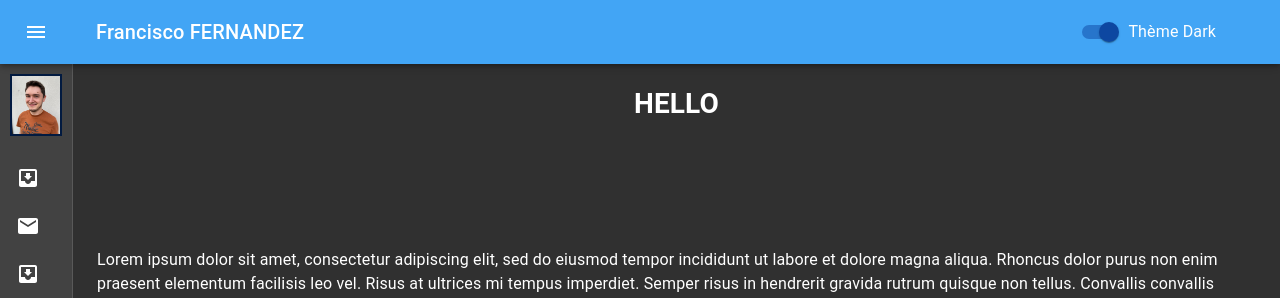
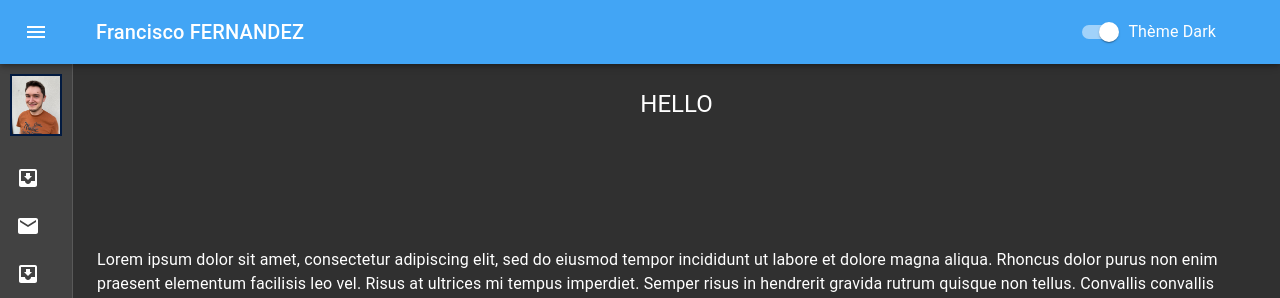
Before and after one commit to Bedhiver/websitefrancisco, a React (Create React App) app: page / in a window 1280 px wide. Shown: the top 298 px of the page. Built offline with nearby package versions, Linux system fonts and the light colour scheme.

Commit message:
refactor: refactor drawerleft to make another component

```diff
--- a/src/App.js
+++ b/src/App.js
@@ -1,12 +1,8 @@
-import { BrowserRouter as Router, Route, Switch } from "react-router-dom";
-import CustomButton from "./components/CustomButton";
-import NotFound from "./components/NotFound";
 import DrawerLeft from "./components/DrawerLeft";
 import React, { useState } from "react";
 import DefaultTheme from "./themes/DefaultTheme";
 import { ThemeProvider } from "@material-ui/styles";
 import { translateTo } from "./languages/translations";
-import CustomLink from "./components/CustomLink";
 
 export default function App() {
   const [isDark, setTheme] = useState(true);
--- a/src/components/DrawerLeft.js
+++ b/src/components/DrawerLeft.js
@@ -21,10 +21,7 @@
 import SwitchTheme from "./SwitchTheme";
 import profilePhoto from "./../assets/photoprofil.jpg";
 import DrawerStyle from "./../styles/DrawerStyle";
-import { BrowserRouter as Router, Route, Switch } from "react-router-dom";
-import CustomLink from "./CustomLink";
-import CustomButton from "./CustomButton";
-import NotFound from "./NotFound";
+import Main from "./Main";
 
 export default function MiniDrawer(props) {
   const classes = DrawerStyle();
@@ -65,7 +62,7 @@
           >
             <MenuIcon />
           </IconButton>
-          <Typography variant="h6" noWrap>
+          <Typography variant="h6" noWrap color="secondary">
             Francisco FERNANDEZ
           </Typography>
           <Box ml="auto" mr={3}>
@@ -126,55 +123,7 @@
           ))}
         </List>
       </Drawer>
-      <main className={classes.content}>
-        <div className={classes.itemContent}>
-          <Router>
-            <Switch>
-              <Route exact path="/hello">
-                <CustomLink to={path.toHome} content={<CustomButton />} />
-              </Route>
-              <Route exact path="/">
-                <div>
-                  <CustomLink to={path.toHello} content={<h1>HELLO</h1>} />
-                </div>
-              </Route>
-              <Route path="*">
-                <NotFound />
-              </Route>
-            </Switch>
-          </Router>
-        </div>
-        <div className={classes.toolbar} />
-        <Typography paragraph>
-          Lorem ipsum dolor sit amet, consectetur adipiscing elit, sed do
-          eiusmod tempor incididunt ut labore et dolore magna aliqua. Rhoncus
-          dolor purus non enim praesent elementum facilisis leo vel. Risus at
-          ultrices mi tempus imperdiet. Semper risus in hendrerit gravida rutrum
-          quisque non tellus. Convallis convallis tellus id interdum velit
-          laoreet id donec ultrices. Odio morbi quis commodo odio aenean sed
-          adipiscing. Amet nisl suscipit adipiscing bibendum est ultricies
-          integer quis. Cursus euismod quis viverra nibh cras. Metus vulputate
-          eu scelerisque felis imperdiet proin fermentum leo. Mauris commodo
-          quis imperdiet massa tincidunt. Cras tincidunt lobortis feugiat
-          vivamus at augue. At augue eget arcu dictum varius duis at consectetur
-          lorem. Velit sed ullamcorper morbi tincidunt. Lorem donec massa sapien
-          faucibus et molestie ac.
-        </Typography>
-        <Typography paragraph>
-          Consequat mauris nunc congue nisi vitae suscipit. Fringilla est
-          ullamcorper eget nulla facilisi etiam dignissim diam. Pulvinar
-          elementum integer enim neque volutpat ac tincidunt. Ornare suspendisse
-          sed nisi lacus sed viverra tellus. Purus sit amet volutpat consequat
-          mauris. Elementum eu facilisis sed odio morbi. Euismod lacinia at quis
-          risus sed vulputate odio. Morbi tincidunt ornare massa eget egestas
-          purus viverra accumsan in. In hendrerit gravida rutrum quisque non
-          tellus orci ac. Pellentesque nec nam aliquam sem et tortor. Habitant
-          morbi tristique senectus et. Adipiscing elit duis tristique
-          sollicitudin nibh sit. Ornare aenean euismod elementum nisi quis
-          eleifend. Commodo viverra maecenas accumsan lacus vel facilisis. Nulla
-          posuere sollicitudin aliquam ultrices sagittis orci a.
-        </Typography>
-      </main>
+      <Main classes={classes} path={path} />
     </div>
   );
 }
--- /dev/null
+++ b/src/components/Main.js
@@ -0,0 +1,65 @@
+import React from "react";
+import { BrowserRouter as Router, Route, Switch } from "react-router-dom";
+import CustomLink from "./CustomLink";
+import CustomButton from "./CustomButton";
+import NotFound from "./NotFound";
+import { Typography } from "@material-ui/core";
+
+export default function Main(props) {
+  const classes = props.classes;
+  const path = props.path;
+
+  return (
+    <main className={classes.content}>
+      <div className={classes.itemContent}>
+        <Router>
+          <Switch>
+            <Route exact path="/hello">
+              <CustomLink to={path.toHome} content={<CustomButton />} />
+            </Route>
+            <Route exact path="/">
+              <div>
+                <CustomLink
+                  to={path.toHello}
+                  content={<Typography variant="h5">HELLO</Typography>}
+                />
+              </div>
+            </Route>
+            <Route path="*">
+              <NotFound />
+            </Route>
+          </Switch>
+        </Router>
+      </div>
+      <div className={classes.toolbar} />
+      <Typography paragraph>
+        Lorem ipsum dolor sit amet, consectetur adipiscing elit, sed do eiusmod
+        tempor incididunt ut labore et dolore magna aliqua. Rhoncus dolor purus
+        non enim praesent elementum facilisis leo vel. Risus at ultrices mi
+        tempus imperdiet. Semper risus in hendrerit gravida rutrum quisque non
+        tellus. Convallis convallis tellus id interdum velit laoreet id donec
+        ultrices. Odio morbi quis commodo odio aenean sed adipiscing. Amet nisl
+        suscipit adipiscing bibendum est ultricies integer quis. Cursus euismod
+        quis viverra nibh cras. Metus vulputate eu scelerisque felis imperdiet
+        proin fermentum leo. Mauris commodo quis imperdiet massa tincidunt. Cras
+        tincidunt lobortis feugiat vivamus at augue. At augue eget arcu dictum
+        varius duis at consectetur lorem. Velit sed ullamcorper morbi tincidunt.
+        Lorem donec massa sapien faucibus et molestie ac.
+      </Typography>
+      <Typography paragraph>
+        Consequat mauris nunc congue nisi vitae suscipit. Fringilla est
+        ullamcorper eget nulla facilisi etiam dignissim diam. Pulvinar elementum
+        integer enim neque volutpat ac tincidunt. Ornare suspendisse sed nisi
+        lacus sed viverra tellus. Purus sit amet volutpat consequat mauris.
+        Elementum eu facilisis sed odio morbi. Euismod lacinia at quis risus sed
+        vulputate odio. Morbi tincidunt ornare massa eget egestas purus viverra
+        accumsan in. In hendrerit gravida rutrum quisque non tellus orci ac.
+        Pellentesque nec nam aliquam sem et tortor. Habitant morbi tristique
+        senectus et. Adipiscing elit duis tristique sollicitudin nibh sit.
+        Ornare aenean euismod elementum nisi quis eleifend. Commodo viverra
+        maecenas accumsan lacus vel facilisis. Nulla posuere sollicitudin
+        aliquam ultrices sagittis orci a.
+      </Typography>
+    </main>
+  );
+}
--- a/src/themes/DefaultTheme.js
+++ b/src/themes/DefaultTheme.js
@@ -2,22 +2,21 @@
 import React from "react";
 
 class DefaultTheme extends React.Component {
-
   darkTheme = createMuiTheme({
     palette: {
       type: "dark",
       primary: {
-        light: colors.red[900],
+        // light: colors.red[900],
         main: colors.blue[400],
-        dark: colors.green[900],
+        // dark: colors.green[900],
         contrastText: colors.common.white,
       },
       // primary: "#60b5ca",
       secondary: {
-        light: colors.amber[900],
-        main: colors.blue[900],
-        dark: colors.brown[900],
-        contrastText: colors.deepOrange[100],
+        // light: colors.amber[900],
+        main: colors.common.white,
+        // dark: colors.brown[900],
+        // contrastText: colors.common.white,
       },
       // secondary: "#35489c",
     },
@@ -27,17 +26,17 @@
     palette: {
       type: "light",
       primary: {
-        light: colors.red[900],
+        // light: colors.red[900],
         main: colors.orange[400],
-        dark: colors.green[900],
+        // dark: colors.red[900],
         contrastText: colors.common.white,
       },
       // primary: "#60b5ca",
       secondary: {
-        light: colors.amber[900],
-        main: colors.orange[900],
-        dark: colors.brown[900],
-        contrastText: colors.deepOrange[100],
+        // light: colors.amber[900],
+        main: colors.common.white,
+        // dark: colors.brown[900],
+        // contrastText: colors.common.white,
       },
       // secondary: "#35489c",
     },
```
